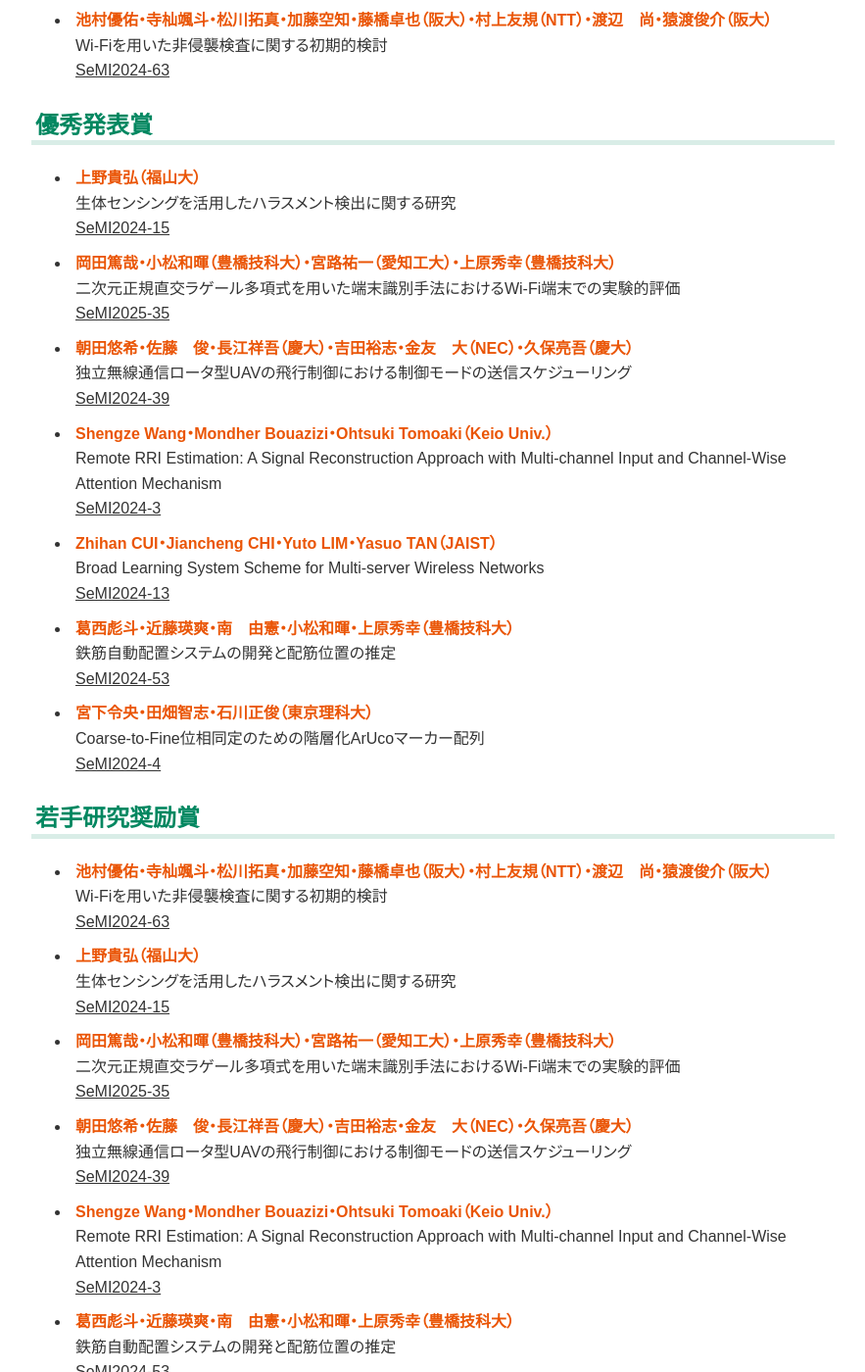
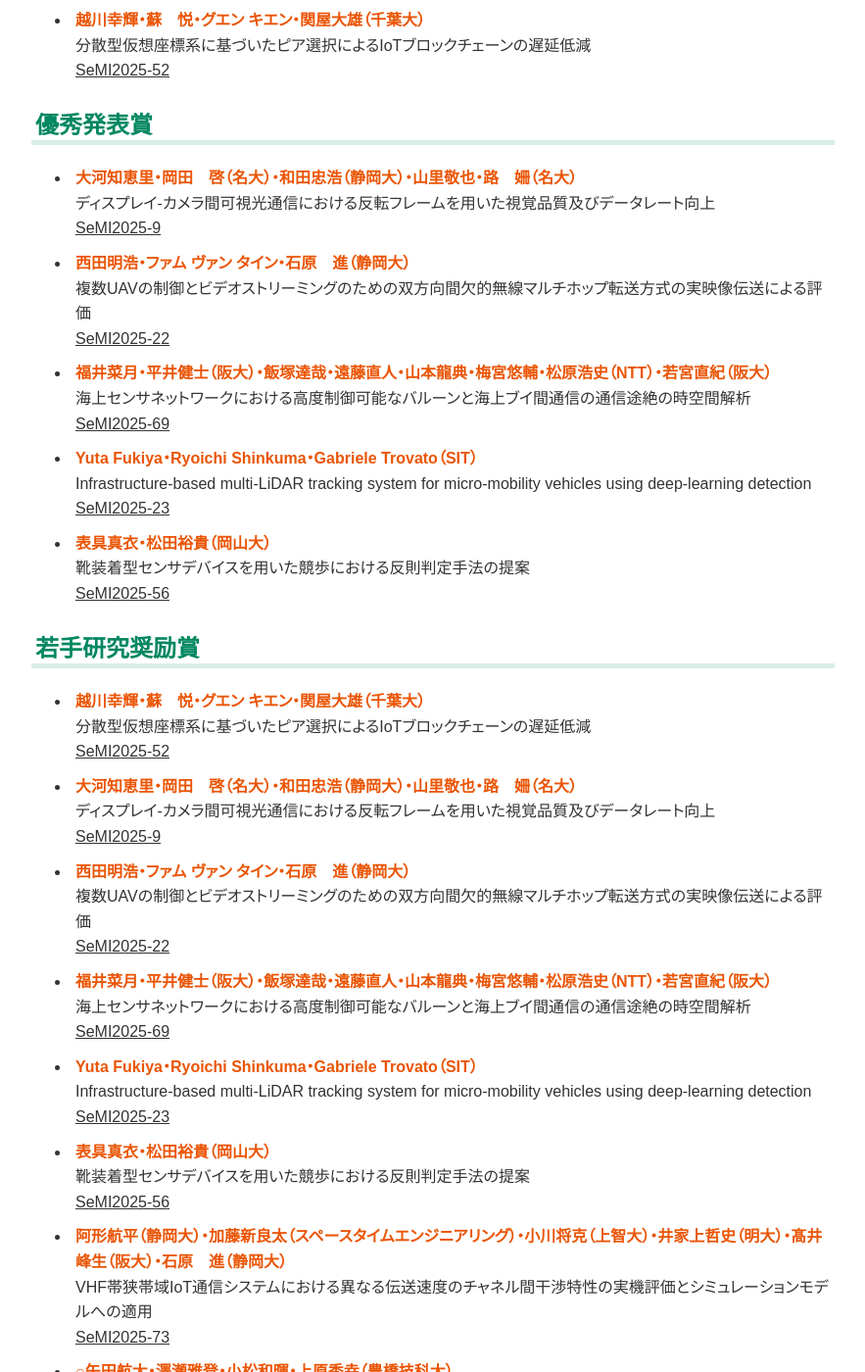
Before and after one commit to IEICE-SeMI/ieice-semi.github.io, a Jekyll site: the page built from docs/award.md, in a window 1280 px wide and 1400 px high, scrolled down 1002 px. Shown: the whole window at 98% size, without its empty margins (198-1081 px from the left). Built offline with Jekyll 4.4.1, drawn with Linux system fonts in a browser that asks for light colours; some of the changed text lies outside the part shown.

Commit message:
add award FY2025

```diff
--- a/docs/award.md
+++ b/docs/award.md
@@ -18,6 +18,81 @@ SeMI研の前身である研究会での過去の受賞者はこちらをご参
   年度単位で優秀発表賞の中から最も優れたもの
 - **若手研究奨励賞**
   33歳未満の優れた若手による発表で、奨励される研究発想、斬新さを保持するもの
+
+
+-------
+
+# 2025年度 優秀発表賞
+
+## 年間最優秀発表賞
+
+- **越川幸輝・蘇　悦・グエン キエン・関屋大雄（千葉大）**
+  分散型仮想座標系に基づいたピア選択によるIoTブロックチェーンの遅延低減
+  [SeMI2025-52](https://ken.ieice.org/ken/paper/20260122ocRK/)
+
+
+## 優秀発表賞
+
+- **大河知恵里・岡田　啓（名大）・和田忠浩（静岡大）・山里敬也・路　姍（名大）**
+  ディスプレイ-カメラ間可視光通信における反転フレームを用いた視覚品質及びデータレート向上
+  [SeMI2025-9](https://ken.ieice.org/ken/paper/20250522RcKc/)
+
+- **西田明浩・ファム ヴァン タイン・石原　進（静岡大）**
+  複数UAVの制御とビデオストリーミングのための双方向間欠的無線マルチホップ転送方式の実映像伝送による評価
+  [SeMI2025-22](https://ken.ieice.org/ken/paper/20250730Tclo/)
+
+- **福井菜月・平井健士（阪大）・飯塚達哉・遠藤直人・山本龍典・梅宮悠輔・松原浩史（NTT）・若宮直紀（阪大）**
+  海上センサネットワークにおける高度制御可能なバルーンと海上ブイ間通信の通信途絶の時空間解析
+  [SeMI2025-69](https://ken.ieice.org/ken/paper/202603011cti/)
+
+- **Yuta Fukiya・Ryoichi Shinkuma・Gabriele Trovato（SIT）**
+  Infrastructure-based multi-LiDAR tracking system for micro-mobility vehicles using deep-learning detection
+  [SeMI2025-23](https://ken.ieice.org/ken/paper/20250730iclP/)
+
+- **表具真衣・松田裕貴（岡山大）**
+  靴装着型センサデバイスを用いた競歩における反則判定手法の提案
+  [SeMI2025-56](https://ken.ieice.org/ken/paper/20260123tcRB/)
+
+
+## 若手研究奨励賞
+
+- **越川幸輝・蘇　悦・グエン キエン・関屋大雄（千葉大）**
+  分散型仮想座標系に基づいたピア選択によるIoTブロックチェーンの遅延低減
+  [SeMI2025-52](https://ken.ieice.org/ken/paper/20260122ocRK/)
+
+- **大河知恵里・岡田　啓（名大）・和田忠浩（静岡大）・山里敬也・路　姍（名大）**
+  ディスプレイ-カメラ間可視光通信における反転フレームを用いた視覚品質及びデータレート向上
+  [SeMI2025-9](https://ken.ieice.org/ken/paper/20250522RcKc/)
+
+- **西田明浩・ファム ヴァン タイン・石原　進（静岡大）**
+  複数UAVの制御とビデオストリーミングのための双方向間欠的無線マルチホップ転送方式の実映像伝送による評価
+  [SeMI2025-22](https://ken.ieice.org/ken/paper/20250730Tclo/)
+
+- **福井菜月・平井健士（阪大）・飯塚達哉・遠藤直人・山本龍典・梅宮悠輔・松原浩史（NTT）・若宮直紀（阪大）**
+  海上センサネットワークにおける高度制御可能なバルーンと海上ブイ間通信の通信途絶の時空間解析
+  [SeMI2025-69](https://ken.ieice.org/ken/paper/202603011cti/)
+
+- **Yuta Fukiya・Ryoichi Shinkuma・Gabriele Trovato（SIT）**
+  Infrastructure-based multi-LiDAR tracking system for micro-mobility vehicles using deep-learning detection
+  [SeMI2025-23](https://ken.ieice.org/ken/paper/20250730iclP/)
+
+- **表具真衣・松田裕貴（岡山大）**
+  靴装着型センサデバイスを用いた競歩における反則判定手法の提案
+  [SeMI2025-56](https://ken.ieice.org/ken/paper/20260123tcRB/)
+
+- **阿形航平（静岡大）・加藤新良太（スペースタイムエンジニアリング）・小川将克（上智大）・井家上哲史（明大）・髙井峰生（阪大）・石原　進（静岡大）**
+  VHF帯狭帯域IoT通信システムにおける異なる伝送速度のチャネル間干渉特性の実機評価とシミュレーションモデルへの適用
+  [SeMI2025-73](https://ken.ieice.org/ken/paper/20260301Pctj/)
+
+- **○矢田航大・澤瀬雅登・小松和暉・上原秀幸（豊橋技科大）**
+  歩行者自立航法と無線測位を統合した適応型カルマンフィルタによる屋内位置推定システムの開発
+  [SeMI2025-75](https://ken.ieice.org/ken/paper/20260302McSX/)
+
+- **○鳥垣耀平・松田裕貴（岡山大）**
+  表情や仕草データを用いた美術鑑賞者の心理状態推定手法の提案と評価
+  [SeMI2025-6](https://ken.ieice.org/ken/paper/20250522DcK5/)
+
+
 
 -------
 
```
